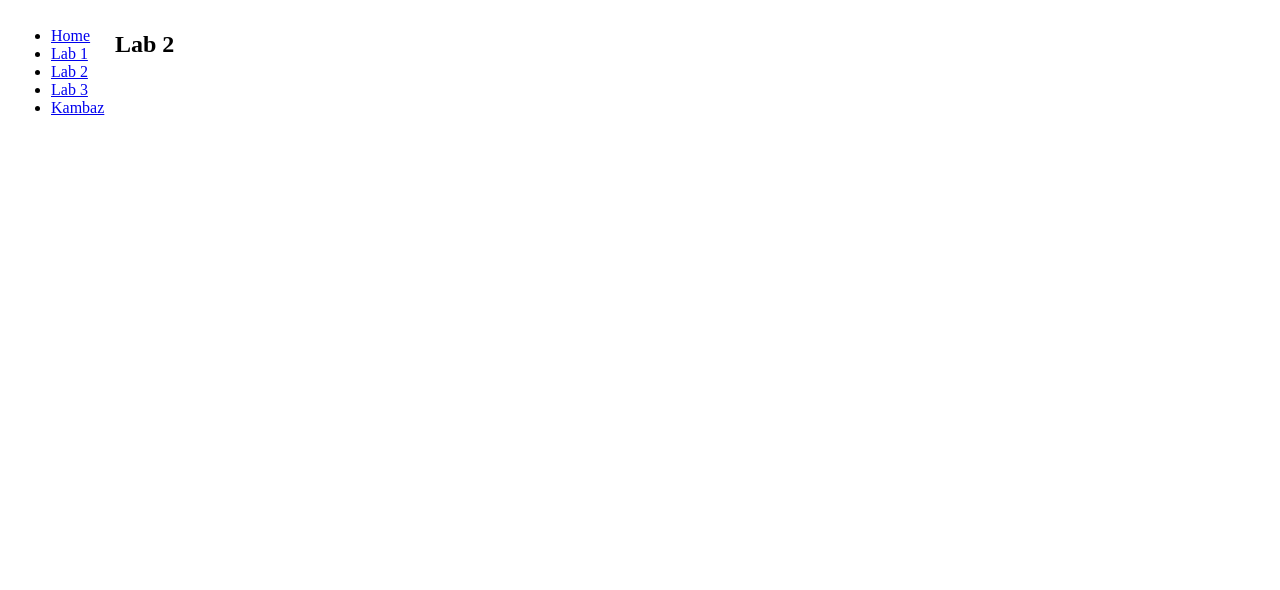
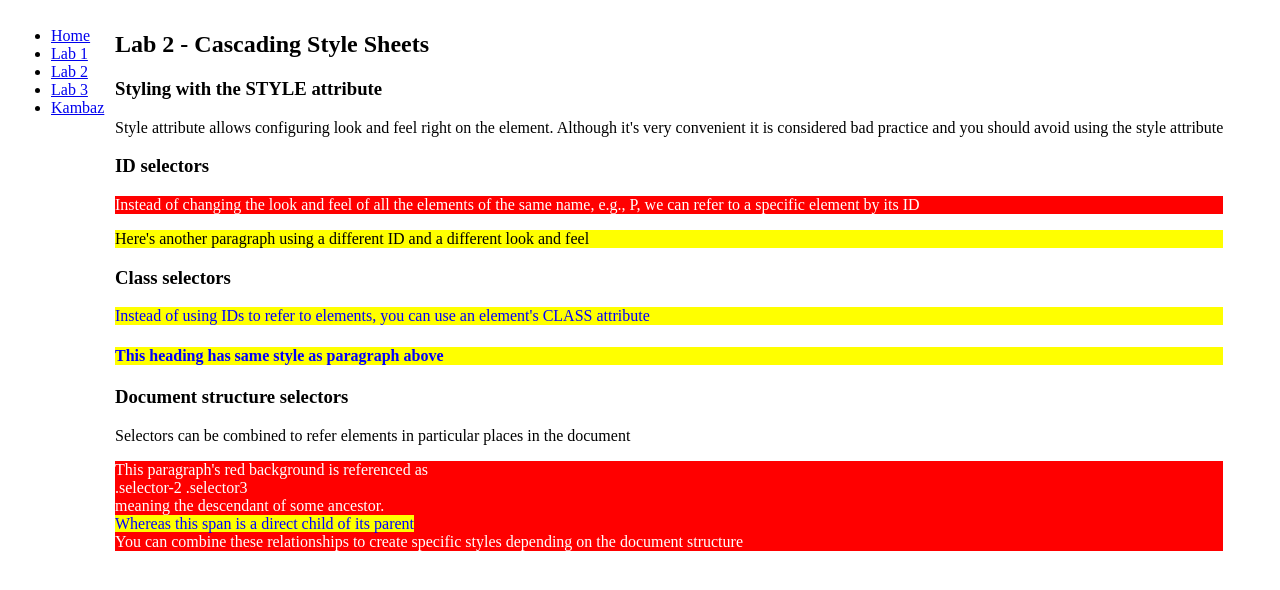
Before and after one commit to samyak0510/kambaz-next-proj, a Next.js app: page /Labs/Lab2 in a window 1280 px wide. Shown: the top 590 px of the page. Built offline with nearby package versions, Linux system fonts and the light colour scheme.

Commit message:
a2 CSS and Bootstrap

```diff
--- /dev/null
+++ b/src/app/Labs/Lab2/index.css
@@ -0,0 +1,23 @@
+/*p {
+ background-color: green;
+ color: white;}*/
+p#wd-id-selector-1 {
+ background-color: red;
+ color: white;
+}
+p#wd-id-selector-2 {
+ background-color: yellow;
+ color: black;
+}
+
+.wd-class-selector {
+ background-color: yellow;
+ color: blue;
+}
+
+.wd-selector-1 .wd-selector-3 {
+   background-color: red;
+   color: white; }
+.wd-selector-2 > .wd-selector-3 > .wd-selector-4 {
+   background-color: yellow;
+   color: blue;  }
--- a/src/app/Labs/Lab2/page.tsx
+++ b/src/app/Labs/Lab2/page.tsx
@@ -1,6 +1,61 @@
+import "./index.css"
 export default function Lab2() {
   return (
-    <div>
-      <h2>Lab 2</h2>
-    </div>
-);}
+    <div id="wd-lab2">
+      <h2>Lab 2 - Cascading Style Sheets</h2>
+      <h3>Styling with the STYLE attribute</h3>
+      <p>
+        Style attribute allows configuring look and feel
+        right on the element. Although it's very convenient
+        it is considered bad practice and you should avoid
+        using the style attribute
+      </p>
+
+      <div id="wd-css-id-selectors">
+        <h3>ID selectors</h3>
+        <p id="wd-id-selector-1">
+          Instead of changing the look and feel of all the
+          elements of the same name, e.g., P, we can refer to a specific element by its ID
+        </p>
+        <p id="wd-id-selector-2">
+          Here's another paragraph using a different ID and a different look and
+          feel
+        </p>
+      </div>
+      <div id="wd-css-class-selectors">
+        <h3>Class selectors</h3>
+
+        <p className="wd-class-selector">
+          Instead of using IDs to refer to elements, you can use an element's CLASS attribute
+        </p>
+
+        <h4 className="wd-class-selector">
+          This heading has same style as paragraph above
+        </h4>
+
+      </div>
+
+      <div id="wd-css-document-structure">
+        <div className="wd-selector-1">
+          <h3>Document structure selectors</h3>
+          <div className="wd-selector-2">
+            Selectors can be combined to refer elements in particular
+            places in the document
+            <p className="wd-selector-3">
+              This paragraph's red background is referenced as
+              <br />
+              .selector-2 .selector3<br />
+              meaning the descendant of some ancestor.<br />
+              <span className="wd-selector-4">
+                Whereas this span is a direct child of its parent
+              </span><br />
+              You can combine these relationships to create specific
+              styles depending on the document structure
+            </p>
+          </div>
+        </div>
+      </div>
+
+
+    </div>);
+}
```
